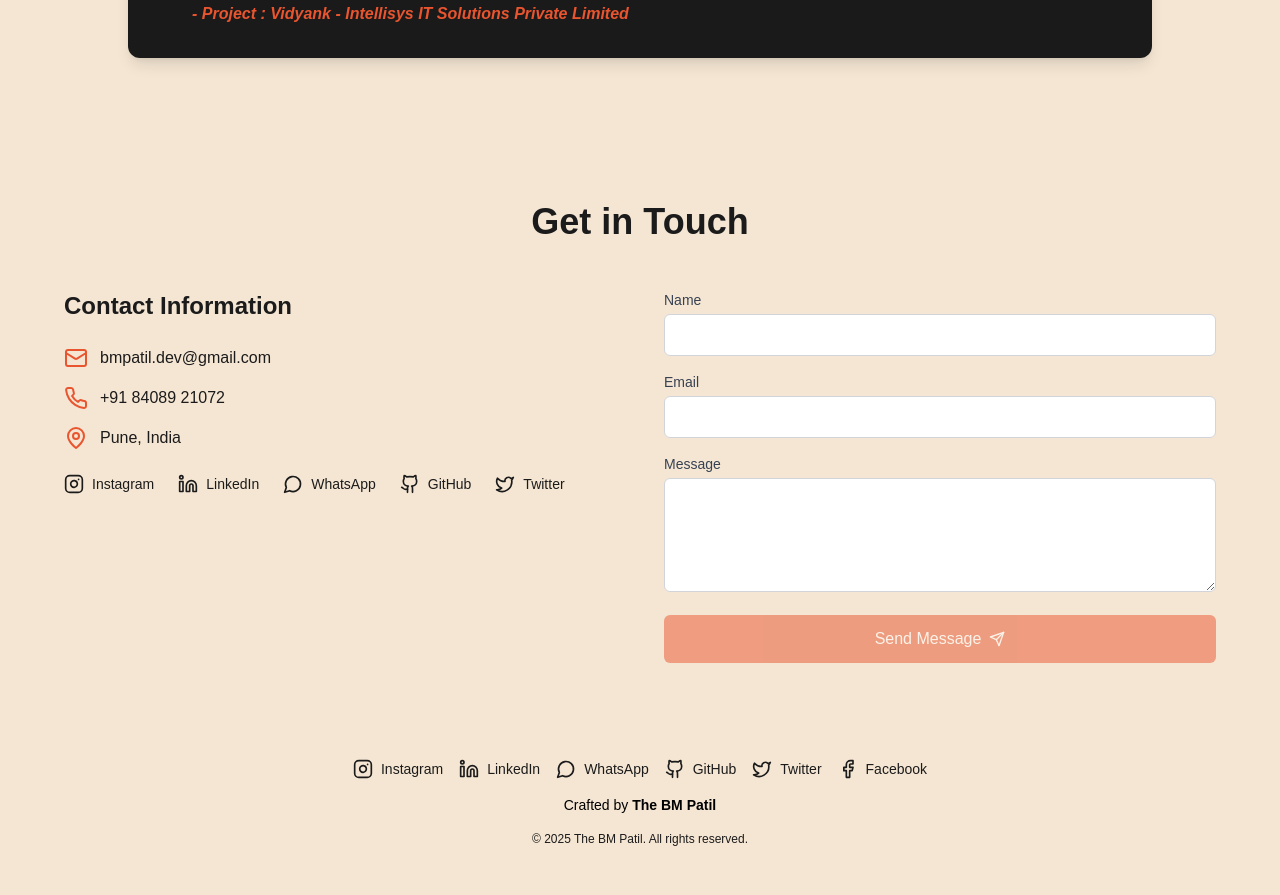
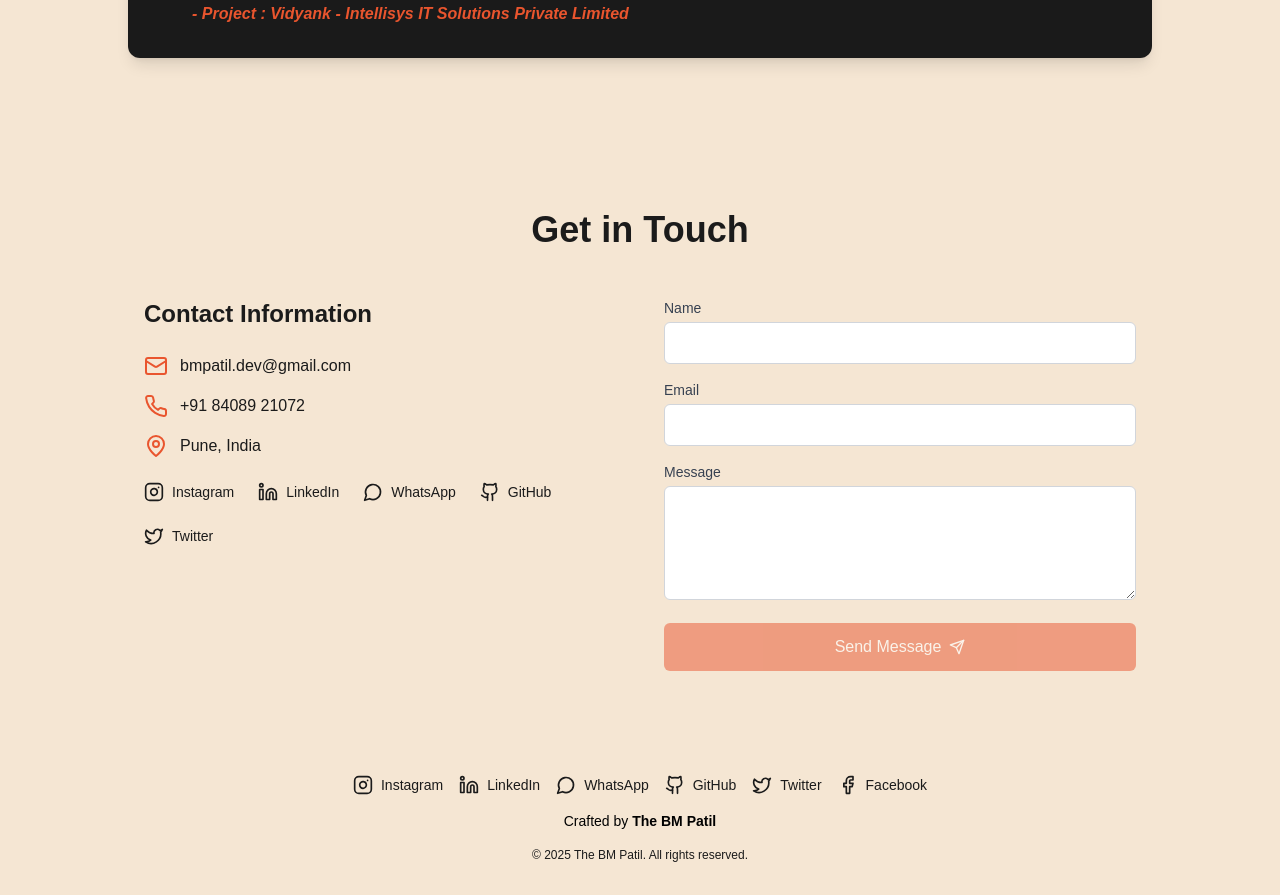
Before and after one commit to TheBMPatil/vite_portfolio, a React (Vite) app: page / in a window 1280 px wide. Shown: the part 4220-5115 px from the top of the page. Built offline with nearby package versions, Linux system fonts and the light colour scheme.

Commit message:
Contact btn navbar update

```diff
--- a/src/components/Contact.tsx
+++ b/src/components/Contact.tsx
@@ -32,6 +32,7 @@ const Contact = () => {
 
   return (
     <AnimatedSection>
+      <section id="contact" className='md:py-2 md:px-[10%]' >
         <div className="container mx-auto px-4 py-16">
           <h1 className="text-4xl font-bold text-center mb-12">Get in Touch</h1>
           <div className="max-w-6xl mx-auto grid md:grid-cols-2 gap-12">
@@ -130,6 +131,7 @@ const Contact = () => {
             </div>
           </div>
         </div>
+      </section>
     </AnimatedSection>
   );
 };
```
Lines whose indentation alone changed are shown as unchanged.
